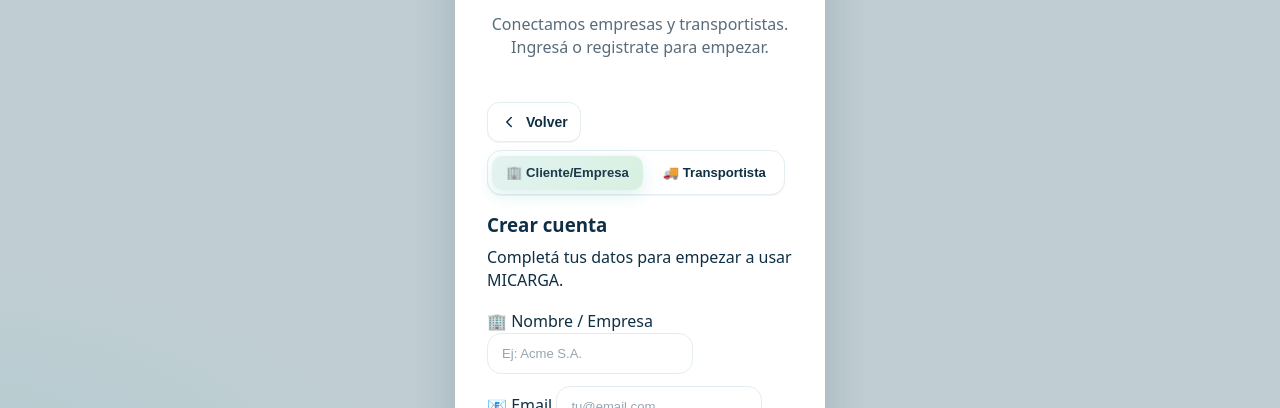
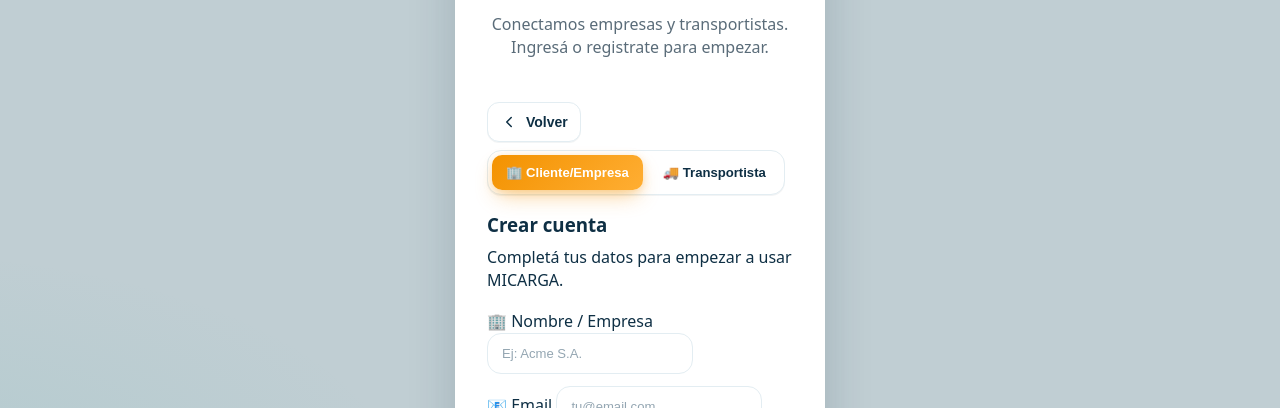
Before and after one commit to BlasTrivi/sendix2-0, a website: page index.html in a window 1280 px wide. Both pictures are taken after a click on the button "Registrarse". Shown: the part 392-800 px from the top of the page. Drawn offline with nearby package versions, Linux system fonts and the light colour scheme; no server answers.

Commit message:
mejorar: agregar efecto de ripple y mejorar estilos para botones segmentados en el formulario de registro

```diff
--- a/styles.css
+++ b/styles.css
@@ -238,16 +238,32 @@ body.route-conversaciones #view-container{ overflow:auto; padding-bottom: calc(v
 /* Control segmentado para tabs de registro */
 .segmented{ display:flex; gap:6px; padding:4px; background:#fff; border:1px solid var(--border); border-radius:14px; box-shadow: 0 1px 0 rgba(14,47,68,.05); }
 .seg-btn{
+  position:relative; overflow:hidden;
   border:none; background:transparent; color:var(--primary);
   padding:10px 14px; border-radius:10px; cursor:pointer; font-weight:700; font-size:var(--step--1);
-  transition: background var(--transition-base), color var(--transition-base), transform .14s ease, box-shadow .18s ease;
+  transition: background var(--transition-base), color var(--transition-base), transform .14s ease, box-shadow .18s ease, filter var(--transition-base);
 }
+/* Ripple sutil al hacer click */
+.seg-btn::after{
+  content:""; position:absolute; left:50%; top:50%; width:0; height:0; border-radius:50%;
+  background: rgba(243,146,0,.20); transform: translate(-50%,-50%);
+  opacity:0; transition: width .32s ease, height .32s ease, opacity .5s ease;
+}
+.seg-btn:active::after{ width:180%; height:180%; opacity:1; }
+
+/* Estado seleccionado: naranja */
 .seg-btn[aria-selected="true"]{
-  background: linear-gradient(135deg, #e3f3f1, #d7f0e0);
-  color:#1B3A4B; box-shadow: inset 0 1px 0 rgba(255,255,255,.7), 0 6px 16px rgba(58,175,169,.16);
+  background: linear-gradient(135deg, var(--accent), #ffae33);
+  color:#fff;
+  box-shadow: 0 10px 22px -6px rgba(243,146,0,.45), 0 2px 8px rgba(243,146,0,.25);
 }
-.seg-btn:hover{ background:#f0f6f7; }
+.seg-btn[aria-selected="true"]:hover{ filter: brightness(1.04) saturate(1.04); }
+.seg-btn[aria-selected="true"]:active{ filter: brightness(.97); }
+
+/* Hover y foco para no seleccionados */
+.seg-btn:hover{ background:#f6f9fb; }
 .seg-btn:focus-visible{ outline: var(--focus-outline); outline-offset: 2px; }
+.seg-btn:active{ transform: scale(.98); }
 
 /* --------------------
    Formularios e inputs
```
